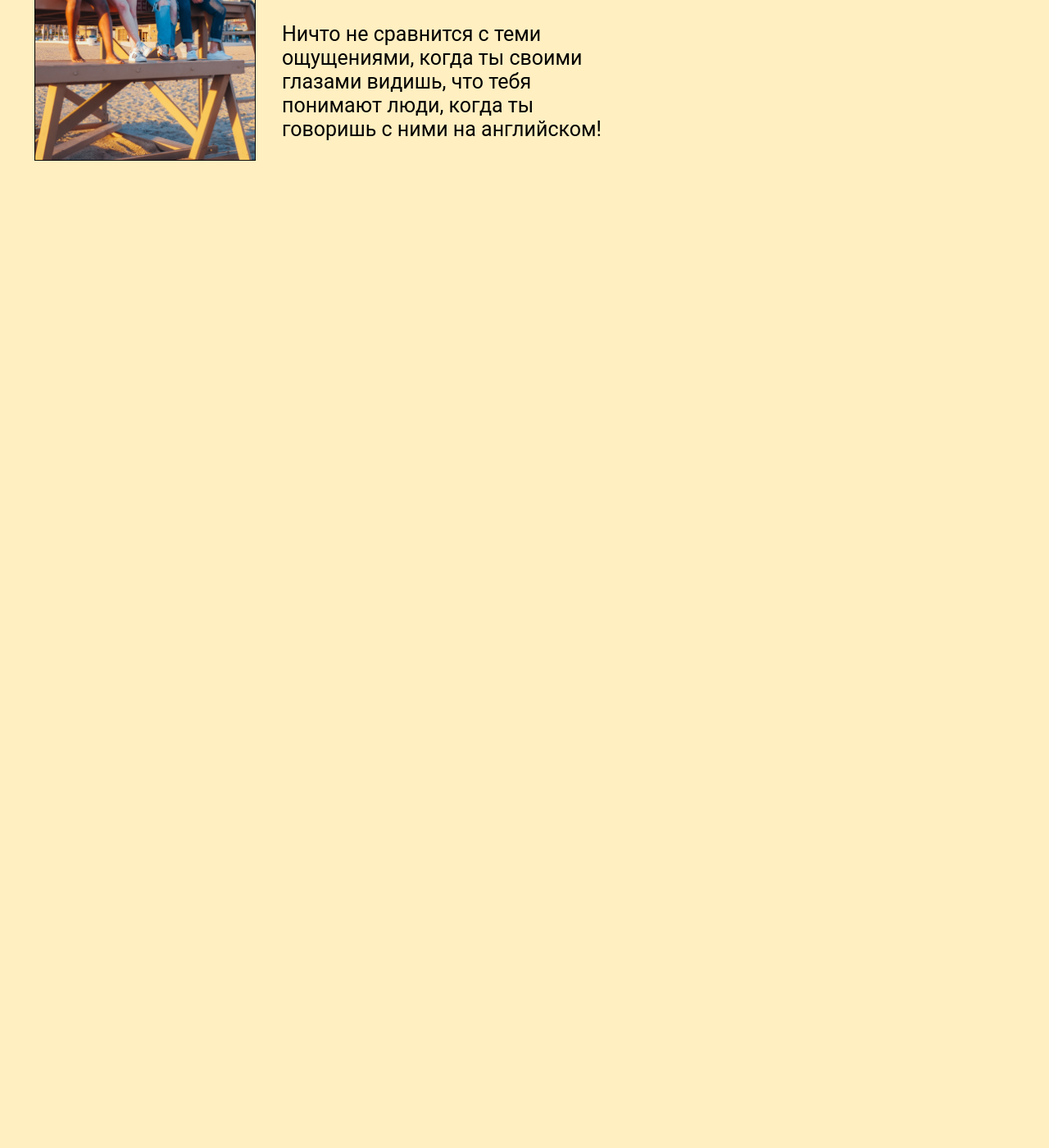
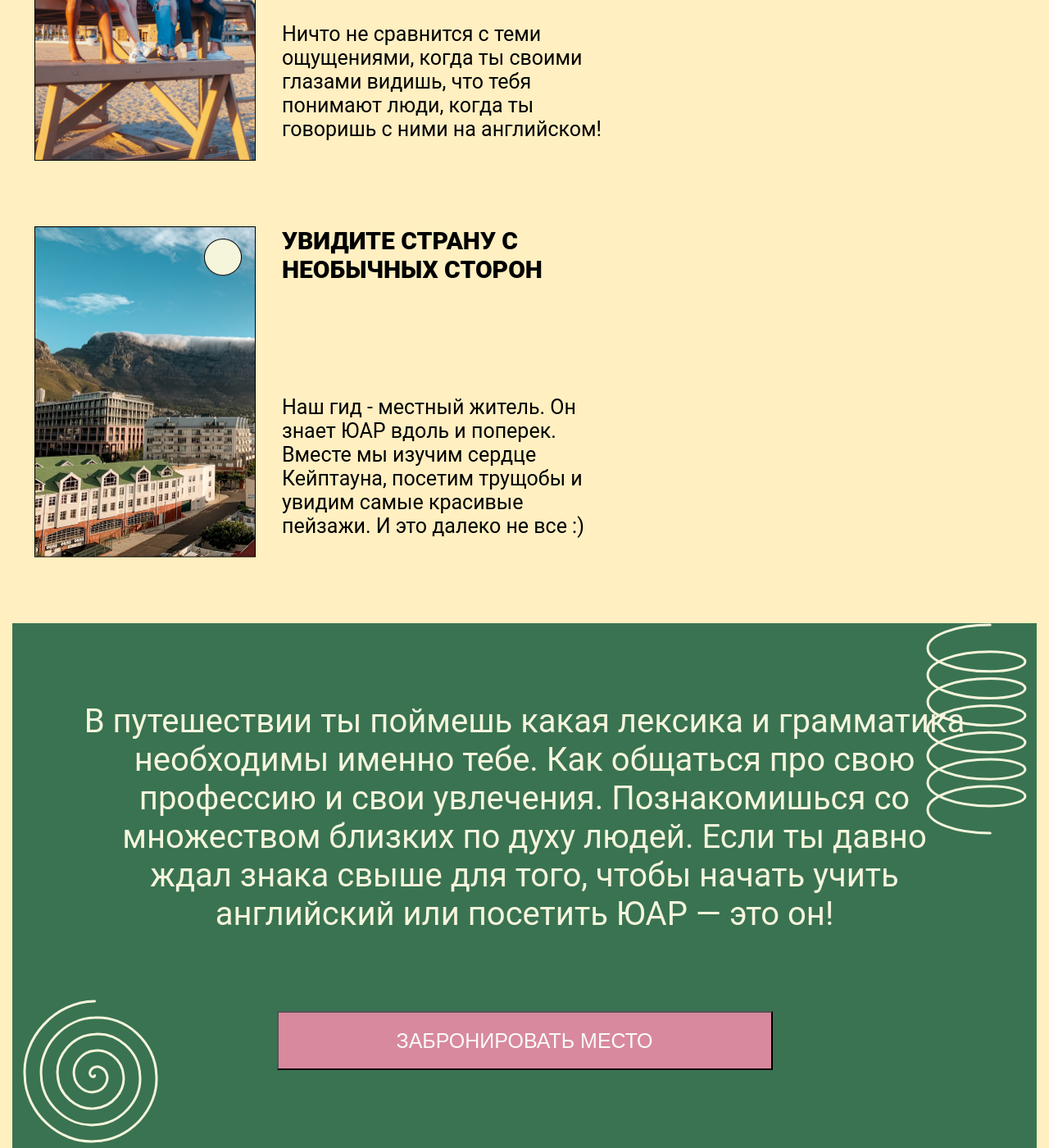
Before and after one commit to shkoderr/IceBreaker, a plain HTML site: page index.html in a window 1280 px wide. Shown: the part 3457-4857 px from the top of the page at 82% size. Before the commit the page ends 3733 px from the top, so only its background shows below. Drawn offline with nearby package versions, Linux system fonts and the light colour scheme.

Commit message:
add sign-up block

```diff
--- a/index.html
+++ b/index.html
@@ -138,6 +138,25 @@
               </div>
             </div>
           </div>
+          <div class="benefits__item">
+            <img class="benefits__item-img" src="./assets/images/benefit4.png" alt="img" />
+            <div class="benefit-description">
+              <h3 class="benefit-title">Увидите страну с необычных сторон</h3>
+              <div class="benefit-text__wrapper">
+                <p class="benefit-text">
+                  Наш гид - местный житель. Он знает ЮАР вдоль и поперек. Вместе мы изучим сердце Кейптауна, посетим трущобы и увидим самые красивые пейзажи. И это далеко не все :)
+                </p>
+              </div>
+            </div>
+          </div>
+        </div>
+        <div class="container">
+          <div class="book-place">
+            <p class="book-place__text">В путешествии ты поймешь какая лексика и грамматика необходимы именно тебе. Как общаться про свою профессию и свои увлечения. Познакомишься со множеством близких по духу людей. Если ты давно ждал знака свыше для того, чтобы начать учить английский или посетить ЮАР — это он!</p>
+            <button class="book-place__btn">ЗАБРОНИРОВАТЬ МЕСТО</button>
+            <img class="book-place__icon book-place__icon1" src="./assets/images/Spiral 1.svg" alt="icon">
+            <img class="book-place__icon book-place__icon2" src="./assets/images/Spiral 3.svg" alt="icon">
+          </div>
         </div>
       </section>
     </main>
--- a/styles.css
+++ b/styles.css
@@ -411,3 +411,48 @@ body {
 .benefit-text__additional {
   margin-top: 2rem;
 }
+
+/* ----ЗАБРОНИРОВАТЬ МЕСТО---- */
+
+.book-place {
+  position: relative;
+  display: flex;
+  flex-direction: column;
+  justify-content: space-evenly;
+  text-align: center;
+  background-color: #3A7352;
+  height: 40rem;
+}
+
+.book-place__text {
+  margin: 0 auto;
+  width: 100%;
+  max-width: 68rem;
+  font-size: 2.5rem;
+  font-weight: 400;
+  color: #F5F5DC;
+}
+
+.book-place__btn {
+  margin: 0 auto;
+  width: 37.8125rem;
+  height: 4.5rem;
+  background-color: #D8899E;
+  color: #FAFAFA;
+  font-size: var(--font-size);
+  font-weight: 400;
+}
+
+.book-place__icon {
+  position: absolute;
+}
+
+.book-place__icon1 {
+  bottom: 1%;
+  left: 1%;
+}
+
+.book-place__icon2 {
+  top: 0;
+  right: 1%;
+}
```
Also changed, not shown: assets/images/Spiral 1.svg (added), assets/images/Spiral 3.svg (added), assets/images/benefit2.png, assets/images/benefit4.png (added).
